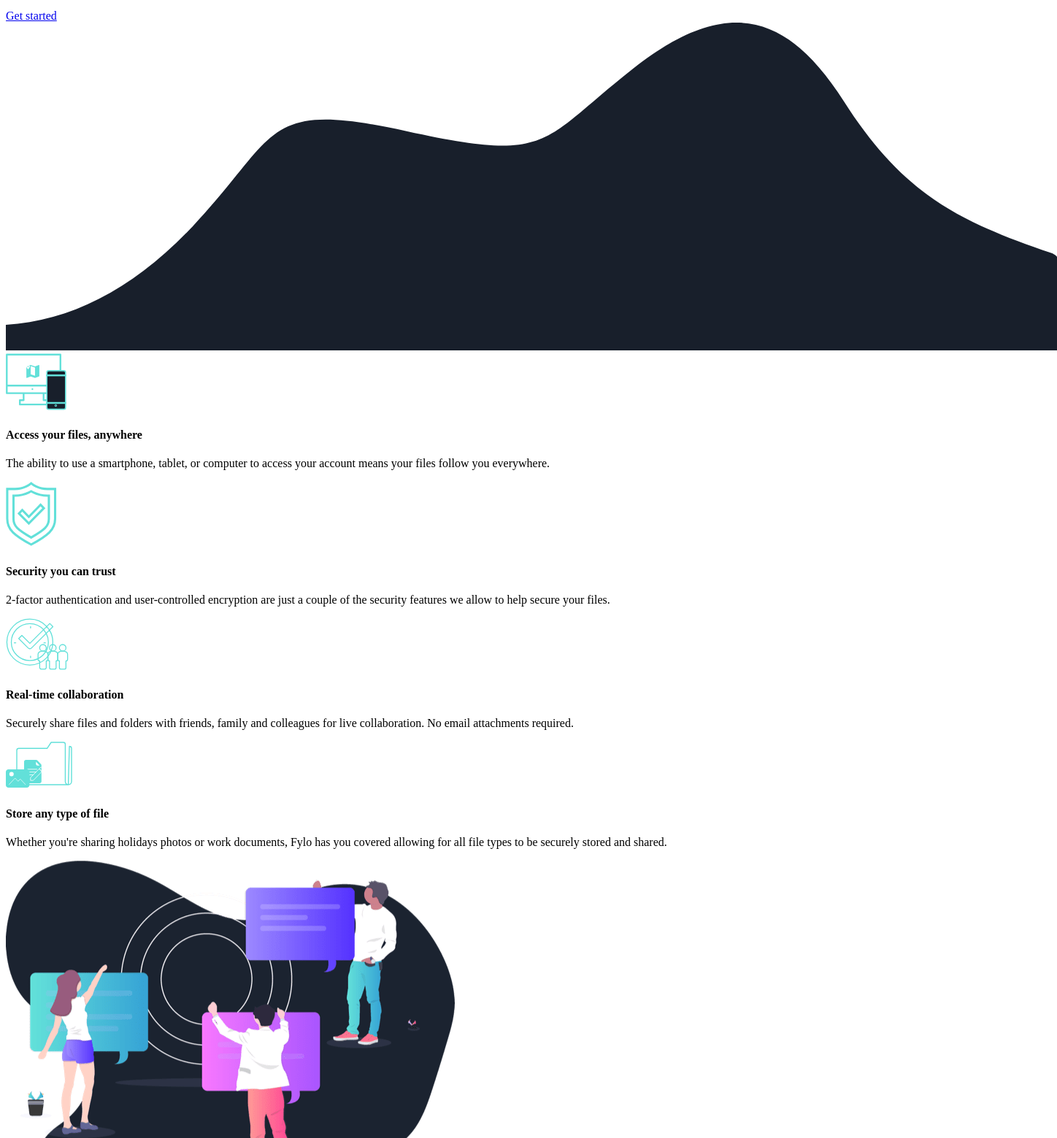
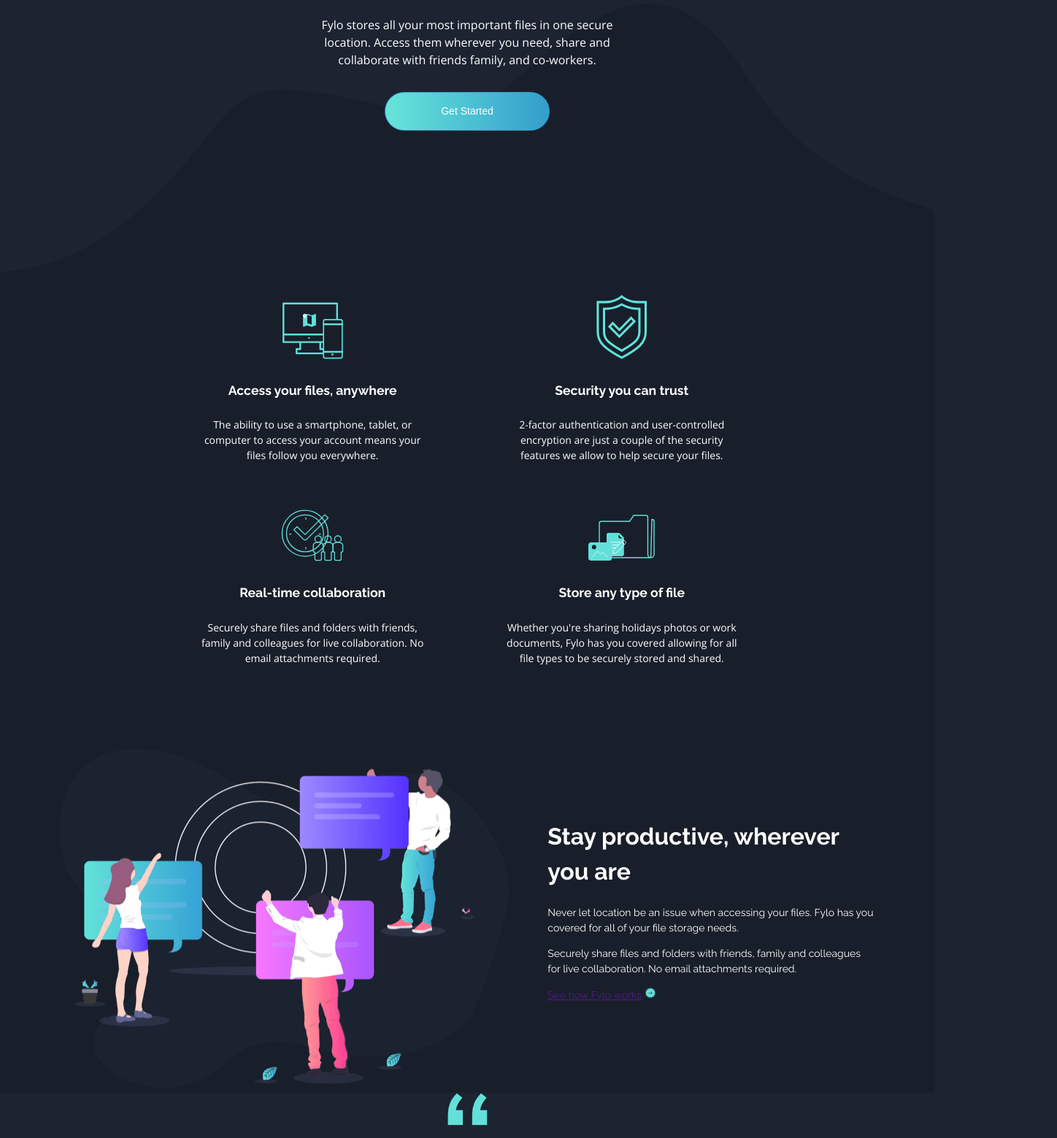
Before and after one commit to SmileyDoodle/Fylo, a plain HTML site: page index.html in a window 1280 px wide. Shown: the part 703-2262 px from the top of the page at 73% size, 1448 px wide, since content can reach past the window. Drawn offline with nearby package versions, Linux system fonts and the light colour scheme.

Commit message:
-Continued working with html -Created css -Added stylings

```diff
--- a/css/styles.css
+++ b/css/styles.css
@@ -0,0 +1,171 @@
+/***** TAG SELECTORS ******/
+
+body {
+    background-color: hsl(217, 28%, 15%);
+    color: white;
+    font-size: 14px;
+    margin: 0;
+    text-align: center;
+    /* width: 1440px; */
+    font-family: 'Raleway', sans-serif;
+    line-height: 1.5;
+}
+
+
+
+/****** CLASS SELECTORS ******/
+
+.container-1 {
+    position: relative;
+    margin: 0 auto;
+    padding: 50px 0;
+}
+.container-1 a {
+    text-decoration: none;
+    color: white;
+    padding: 0 25px;
+    font-family: 'Raleway', sans-serif;
+}
+.container-1-menu {
+    position: absolute;
+    right: 3rem;
+}
+.logo-top {
+    position: absolute;
+    left: 3rem;
+    width: 10%;
+}
+
+
+.container-2 {
+    background-image: url(../images/bg-curvy-desktop.svg);
+    background-repeat: no-repeat;
+    background-position: bottom;
+    background-size: 100%;
+    padding-bottom: 225px;
+}
+.illustration-intro {
+    margin: 2rem;
+    width: 45%;
+}
+.container-2 h1 {
+    font-size: 2rem;
+    width: 45%;
+    margin: 0 auto;
+}
+.container-2 p {
+    width: 35%;
+    margin: 0 auto;
+    padding: 2rem 0;
+    font-size: 1rem;
+    font-family: 'Open Sans', sans-serif;
+    font-weight: 400;
+}
+.btn-top {
+    background-color: hsl(198, 60%, 50%);
+    border-radius:28px;
+    border:1px solid  hsl(198, 60%, 50%);
+    display:inline-block;
+    cursor:pointer;
+    color:#ffffff;
+    font-family:Arial;
+    font-size:14px;
+    padding:15px 76px;
+    text-decoration:none;
+    background:linear-gradient(to right,  hsl(176, 68%, 64%) 5%,  hsl(198, 60%, 50%) 100%);
+}
+.btn-top:hover {
+    background:linear-gradient(to right, hsl(198, 60%, 50%)  5%,  hsl(176, 68%, 64%) 100%);
+    background-color: hsl(198, 60%, 50%) ;
+}
+.btn-top:active {
+    position:relative;
+    top:1px;
+}
+
+
+.container-3 {
+    background-color: hsl(218, 28%, 13%);
+    margin-top: 0;
+}
+.container-3 h4 {
+    font-family: 'Raleway', sans-serif;
+    font-size: 1.1rem;
+}
+.container-3 p {
+    font-family: 'Open Sans', sans-serif;
+    font-weight: 400;
+}
+.access {
+    display: inline-block;
+    position: relative;
+    width: 25%;
+    padding: 0 50px 50px 50px;
+}
+.security {
+    display: inline-block;
+    position: relative;
+    width: 25%;
+    padding: 0 50px 50px 50px;
+}
+
+
+.container-4 {
+    background-color: hsl(218, 28%, 13%);
+}
+.container-4 h4 {
+    font-family: 'Raleway', sans-serif;
+    font-size: 1.1rem;
+}
+.container-4 p {
+    font-family: 'Open Sans', sans-serif;
+    font-weight: 400;
+}
+.collaboration {
+    display: inline-block;
+    position: relative;
+    width: 25%;
+    padding: 0 50px 100px 50px;
+}
+.store {
+    display: inline-block;
+    position: relative;
+    width: 25%;
+    padding: 0 50px 100px 50px;
+}
+
+
+.container-5 {
+    background-color: hsl(218, 28%, 13%);
+    margin: 0 0;
+}
+.container-5 h1 {
+    font-size: 2rem;
+}
+.image-stay-productive {
+    display: inline-block;
+    position: relative;
+
+}
+.stay-productive {
+    display: inline-block;
+    position: relative;
+    width: 35%;
+    text-align: left;
+    padding: 0 0 0 50px;
+}
+.image-stay-productive {
+    display: inline-block;
+    position: relative;
+}
+.stay-productive {
+    display: inline-block;
+    position: relative;
+    width: 35%;
+    text-align: left;
+    padding: 0 0 0 50px;
+    top: 45%;
+    transform: translateY(-45%);
+}
+
+/****** ID SELECTORS ******/
--- a/index.html
+++ b/index.html
@@ -6,22 +6,24 @@
     <title>Fylo</title>
     <link rel="stylesheet" href="css/styles.css">
     <link rel="shortcut icon" href="images/favicon-32x32.png" type="image/x-icon">
+    <link rel="stylesheet" href="https://fonts.googleapis.com/css2?family=Open+Sans:wght@400;700&family=Raleway:wght@400;700&display=swap">
 </head>
 <body>
-    <div class="1-container">
-        <img src="images/logo.svg" alt="logo">
-        <a href="">Features</a>
-        <a href="">Team</a>
-        <a href="">Sign in</a>
+    <div class="container-1">
+        <img class="logo-top" src="images/logo.svg" alt="logo">
+        <div class="container-1-menu">
+            <a href="">Features</a>
+            <a href="">Team</a>
+            <a href="">Sign in</a>
+        </div>
     </div>
-    <div class="2-container">
-        <img src="images/illustration-intro.png" alt="illustration-intro">
-        <h1>All your files in one secure location accessible anywhere.</h1>
+    <div class="container-2">
+        <img class="illustration-intro" src="images/illustration-intro.png" alt="illustration-intro">
+        <h1>All your files in one secure location, accessible anywhere.</h1>
         <p>Fylo stores all your most important files in one secure location. Access them wherever you need, share and collaborate with friends family, and co-workers.</p>
-        <a href="btn-top">Get started</a>
-        <img src="images/bg-curvy-desktop.svg" alt="bg-curvy-desktop">
+        <a class="btn-top" href="#">Get Started</a>
     </div>
-    <div class="3-container">
+    <div class="container-3">
         <div class="access">
             <img src="images/icon-access-anywhere.svg" alt="access">
             <h4>Access your files, anywhere </h4>
@@ -32,6 +34,8 @@
             <h4>Security you can trust</h4>
             <p>2-factor authentication and user-controlled encryption are just a couple of the security features we allow to help secure your files.</p>
         </div>
+    </div>
+    <div class="container-4">
         <div class="collaboration">
             <img src="images/icon-collaboration.svg" alt="collaboration">
             <h4>Real-time collaboration</h4>
@@ -43,7 +47,7 @@
             <p>Whether you're sharing holidays photos or work documents, Fylo has you covered allowing for all file types to be securely stored and shared. </p>
         </div>
     </div>
-    <div class="4-container">
+    <div class="container-5">
         <div class="image-stay-productive">
             <img src="images/illustration-stay-productive.png" alt="">
         </div>
@@ -55,7 +59,7 @@
             <img src="images/icon-arrow.svg" alt="arrow">
         </div>
     </div>
-    <div class="5-container">
+    <div class="container-6">
         <img src="images/bg-quotes.png" alt="bg-quotes">
         <div class="profile-1">
             <p>Fylo has improved our team productivity by an order of magnitude. Since making the switch our team has become a well-oiled collaboration machine.</p>
@@ -82,7 +86,7 @@
             </div>
         </div>
     </div>
-    <div class="6-container">
+    <div class="container-7">
         <h1>Get early access today</h1>
         <p>It only takes a minute to sign up and our free starter tier is extremely generous. If you have any questions, our support team would be happy to help you.</p>
         <form action="mailto: email@example.com" method="POST" enctype="text/plain">
```
